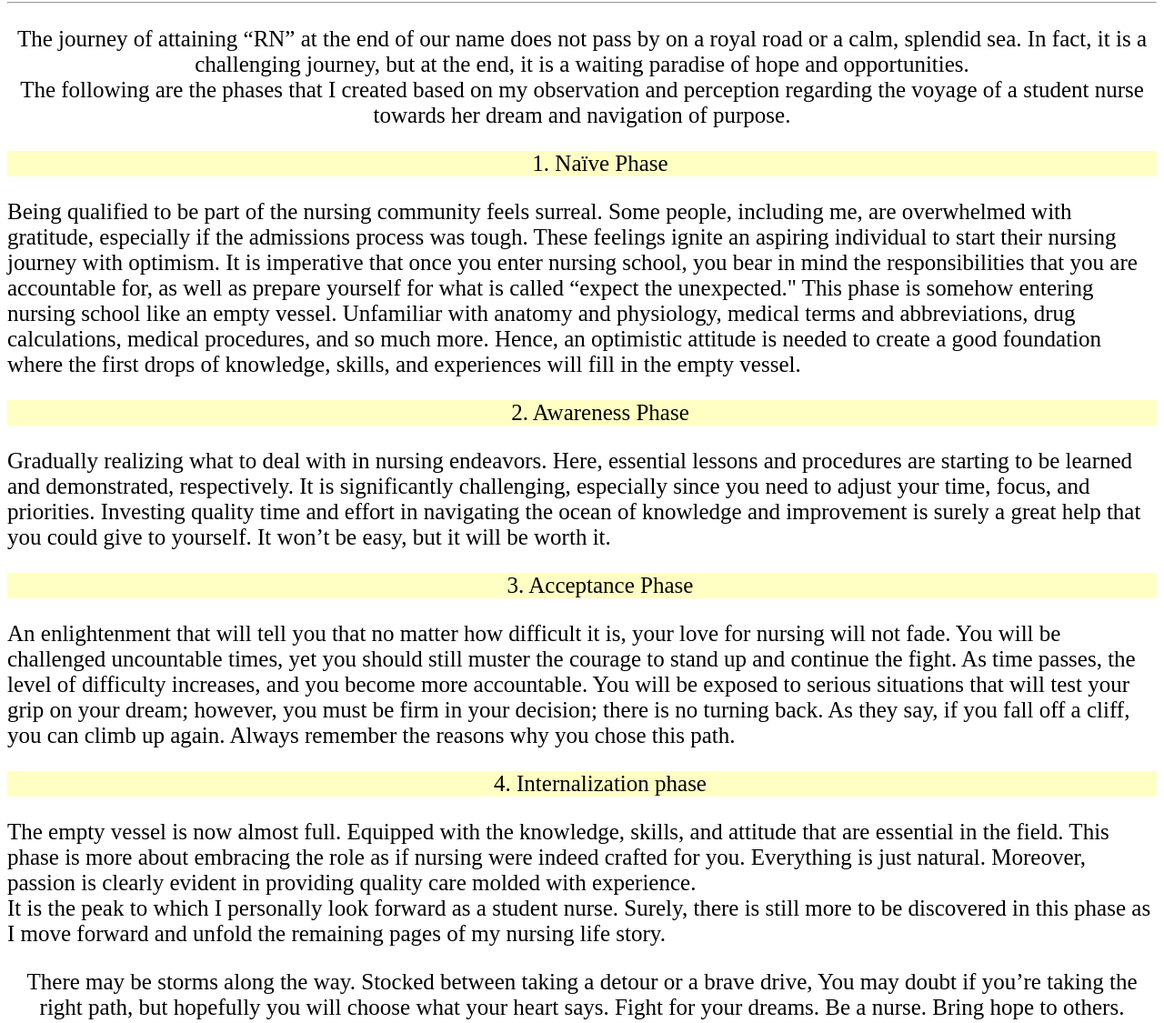
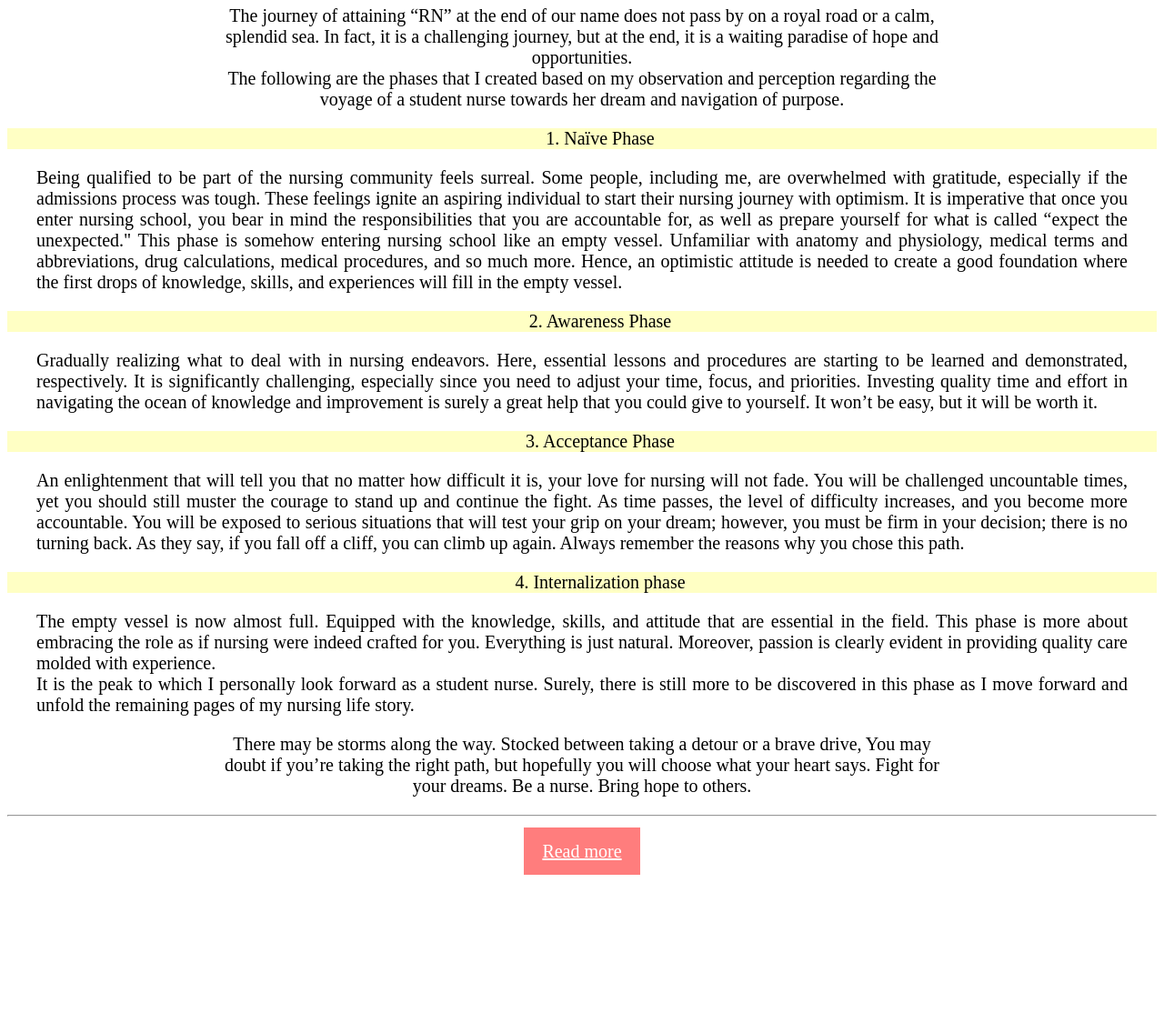
Before and after one commit to SNnote/note, a plain HTML site: page index.html in a window 1280 px wide. Shown: the part 598-1723 px from the top of the page at 91% size. After the commit the page ends 1572 px from the top, so only its background shows below. Drawn offline with Linux system fonts and the light colour scheme.

Commit message:
Add files via upload

```diff
--- a/index.html
+++ b/index.html
@@ -1,15 +1,15 @@
-<h1 style="font-size:50px;text-align:center;margin-top: 20px; background-color: #ff7d7d;">Student Nurse's Note</h1>
+<h1 style="font-size:40px;text-align:center;margin-top: 20px; background-color: #ff7d7d;">Student Nurse's Note</h1>
 <center><img style="width: 30em;" src="index.jpg.">
 <hr>
-<p style="font-size:25px;text-align:center:">The journey of attaining “RN” at the end of our name does not pass by on a royal road or a calm, splendid sea. In fact, it is a challenging journey, but at the end, it is a waiting paradise of hope and opportunities. <br> The following are the phases that I created based on my observation and perception regarding the voyage of a student nurse towards her dream and navigation of purpose.</p>
-<ol style="font-size:25px; background-color: rgba(285, 263, 138, .5);"> 1. Naïve Phase</ol>
-<p style="font-size:25px;text-align:left; ">Being qualified to be part of the nursing community feels surreal. Some people, including me, are overwhelmed with gratitude, especially if the admissions process was tough. These feelings ignite an aspiring individual to start their nursing journey with optimism. It is imperative that once you enter nursing school, you bear in mind the responsibilities that you are accountable for, as well as prepare yourself for what is called “expect the unexpected." This phase is somehow entering nursing school like an empty vessel. Unfamiliar with anatomy and physiology, medical terms and abbreviations, drug calculations, medical procedures, and so much more. Hence, an optimistic attitude is needed to create a good foundation where the first drops of knowledge, skills, and experiences will fill in the empty vessel.</p>
-<ol style="font-size:25px; background-color: rgba(285, 263, 138, .5);"> 2. Awareness Phase</ol>
-<p style="font-size:25px;text-align:left; ">Gradually realizing what to deal with in nursing endeavors. Here, essential lessons and procedures are starting to be learned and demonstrated, respectively. It is significantly challenging, especially since you need to adjust your time, focus, and priorities. Investing quality time and effort in navigating the ocean of knowledge and improvement is surely a great help that you could give to yourself. It won’t be easy, but it will be worth it.</p>
-<ol style="font-size:25px; background-color: rgba(285, 263, 138, .5);"> 3. Acceptance Phase</ol>
-<p style="font-size:25px;text-align:left; ">An enlightenment that will tell you that no matter how difficult it is, your love for nursing will not fade. You will be challenged uncountable times, yet you should still muster the courage to stand up and continue the fight. As time passes, the level of difficulty increases, and you become more accountable. You will be exposed to serious situations that will test your grip on your dream; however, you must be firm in your decision; there is no turning back. As they say, if you fall off a cliff, you can climb up again. Always remember the reasons why you chose this path.</p>
-<ol style="font-size:25px; background-color: rgba(285, 263, 138, .5);"> 4. Internalization phase</ol>
-<p style="font-size:25px;text-align:left; ">The empty vessel is now almost full. Equipped with the knowledge, skills, and attitude that are essential in the field. This phase is more about embracing the role as if nursing were indeed crafted for you. Everything is just natural. Moreover, passion is clearly evident in providing quality care molded with experience.<br>It is the peak to which I personally look forward as a student nurse. Surely, there is still more to be discovered in this phase as I move forward and unfold the remaining pages of my nursing life story.</p>
-
-<p style="font-size:25px;">There may be storms along the way. Stocked between taking a detour or a brave drive, You may doubt if you’re taking the right path, but hopefully you will choose what your heart says. Fight for your dreams. Be a nurse. Bring hope to others.</p>
-<center><a style="font-size:25px;background-color: #ff7d7d; padding: 15px 20px 15px 20px; color: white; " href="https://www.google.com">Read more</a>
+<p style="font-size:20px;text-align:center;width: 40em;">The journey of attaining “RN” at the end of our name does not pass by on a royal road or a calm, splendid sea. In fact, it is a challenging journey, but at the end, it is a waiting paradise of hope and opportunities. <br> The following are the phases that I created based on my observation and perception regarding the voyage of a student nurse towards her dream and navigation of purpose.</p>
+<ol style="font-size:20px; background-color: rgba(285, 263, 138, .5);"> 1. Naïve Phase</ol>
+<p style="font-size:20px;text-align:left;text-align:justify;width: 60em; ">Being qualified to be part of the nursing community feels surreal. Some people, including me, are overwhelmed with gratitude, especially if the admissions process was tough. These feelings ignite an aspiring individual to start their nursing journey with optimism. It is imperative that once you enter nursing school, you bear in mind the responsibilities that you are accountable for, as well as prepare yourself for what is called “expect the unexpected." This phase is somehow entering nursing school like an empty vessel. Unfamiliar with anatomy and physiology, medical terms and abbreviations, drug calculations, medical procedures, and so much more. Hence, an optimistic attitude is needed to create a good foundation where the first drops of knowledge, skills, and experiences will fill in the empty vessel.</p>
+<ol style="font-size:20px; background-color: rgba(285, 263, 138, .5);"> 2. Awareness Phase</ol>
+<p style="font-size:20px;text-align:left;text-align:justify;width: 60em ">Gradually realizing what to deal with in nursing endeavors. Here, essential lessons and procedures are starting to be learned and demonstrated, respectively. It is significantly challenging, especially since you need to adjust your time, focus, and priorities. Investing quality time and effort in navigating the ocean of knowledge and improvement is surely a great help that you could give to yourself. It won’t be easy, but it will be worth it.</p>
+<ol style="font-size:20px; background-color: rgba(285, 263, 138, .5);"> 3. Acceptance Phase</ol>
+<p style="font-size:20px;text-align:left;text-align:justify;width: 60em ">An enlightenment that will tell you that no matter how difficult it is, your love for nursing will not fade. You will be challenged uncountable times, yet you should still muster the courage to stand up and continue the fight. As time passes, the level of difficulty increases, and you become more accountable. You will be exposed to serious situations that will test your grip on your dream; however, you must be firm in your decision; there is no turning back. As they say, if you fall off a cliff, you can climb up again. Always remember the reasons why you chose this path.</p>
+<ol style="font-size:20px; background-color: rgba(285, 263, 138, .5);"> 4. Internalization phase</ol>
+<p style="font-size:20px;text-align:left;text-align:justify;width: 60em ">The empty vessel is now almost full. Equipped with the knowledge, skills, and attitude that are essential in the field. This phase is more about embracing the role as if nursing were indeed crafted for you. Everything is just natural. Moreover, passion is clearly evident in providing quality care molded with experience.<br>It is the peak to which I personally look forward as a student nurse. Surely, there is still more to be discovered in this phase as I move forward and unfold the remaining pages of my nursing life story.</p>
+<p style="font-size:20px;width: 40em;">There may be storms along the way. Stocked between taking a detour or a brave drive, You may doubt if you’re taking the right path, but hopefully you will choose what your heart says. Fight for your dreams. Be a nurse. Bring hope to others.</p>
+<hr>
+<center><a style="font-size:20px;background-color: #ff7d7d; padding: 15px 20px 15px 20px; color: white; line-height: 3em;" href="https://www.google.com">Read more</a>
```
